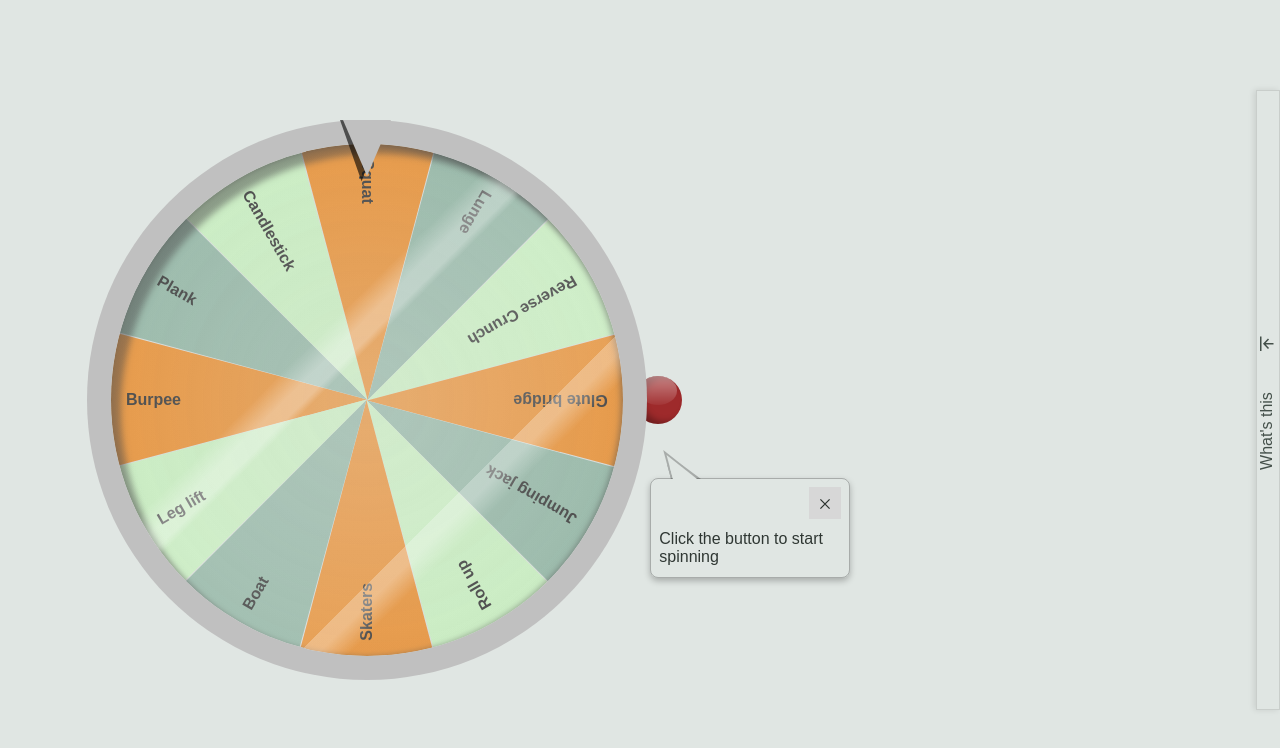
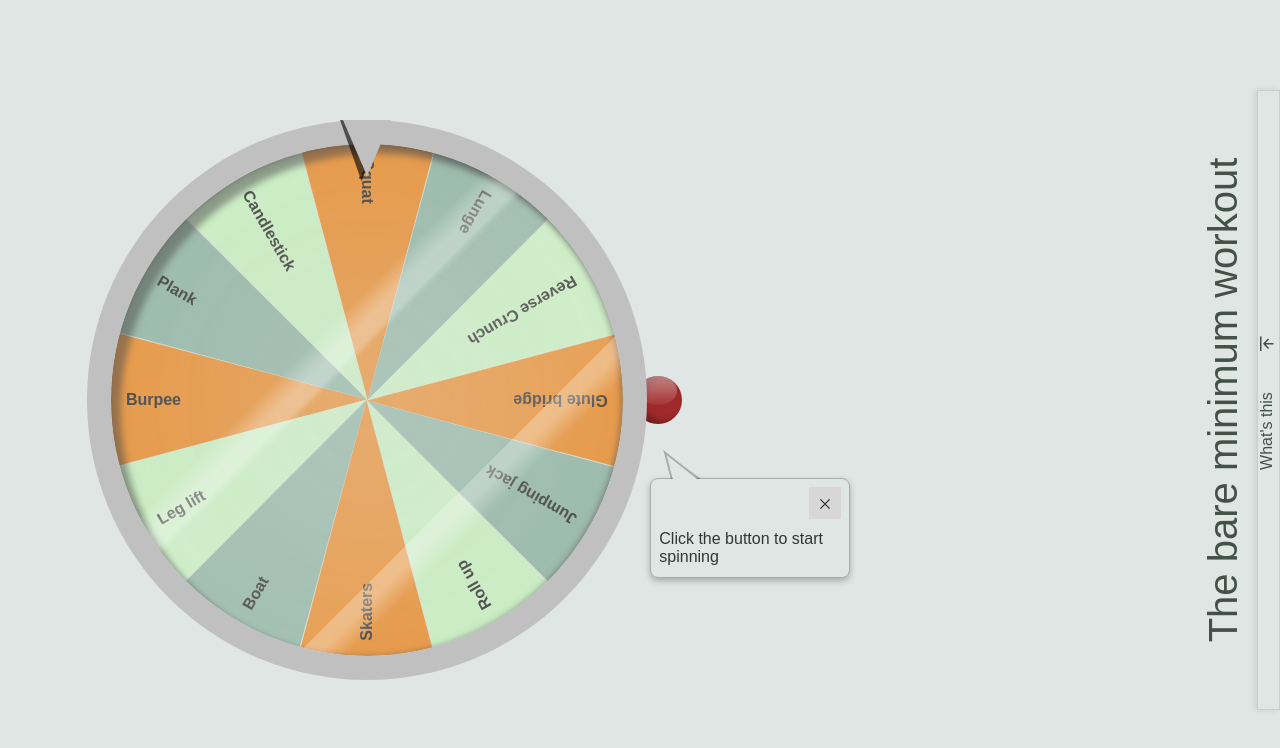
Before and after one commit to bytrangle/spinwheel, a plain HTML site: page index.html in a window 1280 px wide. Drawn offline with Linux system fonts and the light colour scheme; a script that the page names is missing.

Commit message:
Added game title

```diff
--- a/assets/css/style.css
+++ b/assets/css/style.css
@@ -99,6 +99,26 @@ button {
   .header {
     width: 60px;
   }
+}
+.header .game-title {
+  height: 100%;
+  width: 40px;
+  position: relative;
+}
+.game-title__wrapper {
+  position: absolute;
+  min-width: 100vh;
+  right: 7vh;
+  top: 0px;
+  transform-origin: top right;
+  transform: rotate(-90deg);
+  display: flex;
+  justify-content: center;
+}
+.game-title__text {
+  font-size: 5vh;
+  font-weight: 300;
+  margin-bottom: 0;
 }
 .header .info__open-btn {
   position: relative;
--- a/index.html
+++ b/index.html
@@ -66,6 +66,11 @@
   <body>
     <div class="page">
       <header class="header">
+        <div class="game-title">
+          <div class="game-title__wrapper">
+            <h3 class="game-title__text">The bare minimum workout</h3>
+          </div>
+        </div>
         <button class="info__open-btn">
           <div class="info__open-btn__container">
             <h4 class="info__title">What's this</h4>
```
